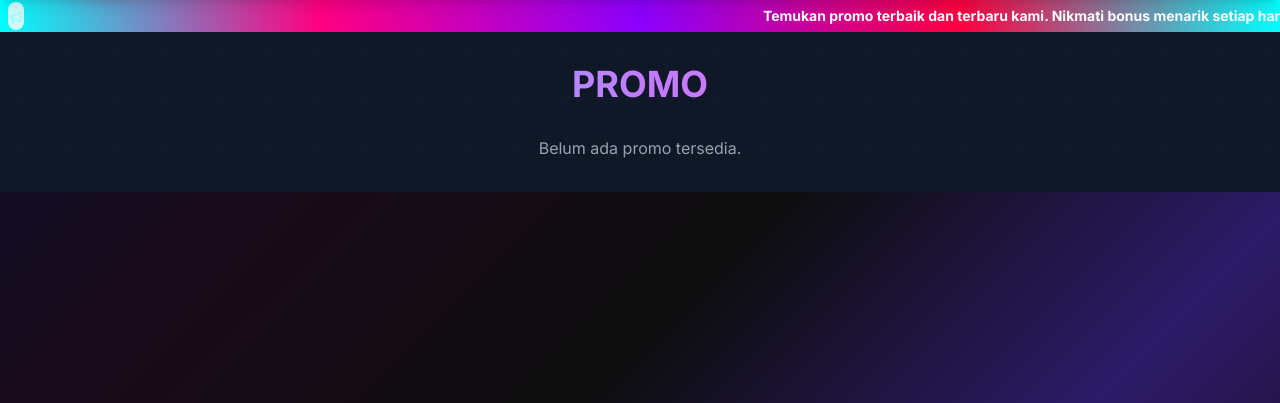
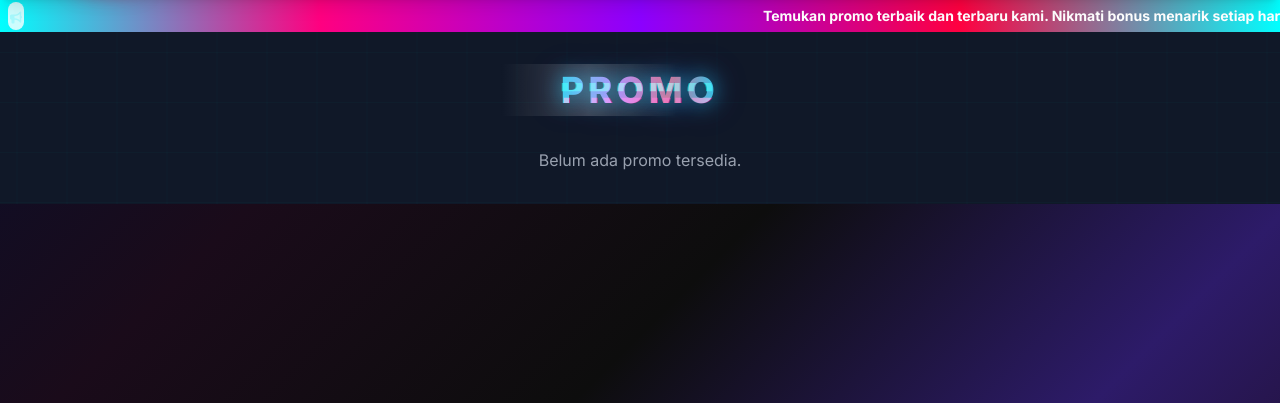
Before and after one commit to ayshrmdn/laravel, a Laravel app: page /promo in a window 1280 px wide. Shown: the part 64-467 px from the top of the page. Run offline with Laravel 12, Linux system fonts and the light colour scheme; data comes from the database, SQL or seed files in the repository; data that the repository does not hold is empty; style sheets or scripts are compiled from the project's sources.

Commit message:
feat(promo): tambahkan heading cyberpunk animasi (gradient shimmer + glitch + scanline) untuk teks PROMO

```diff
--- a/resources/views/promo/index.blade.php
+++ b/resources/views/promo/index.blade.php
@@ -38,7 +38,10 @@
 
     <div class="relative z-10 max-w-6xl mx-auto px-4 py-8">
         <div class="text-center mb-8">
-            <h1 class="text-3xl md:text-4xl font-bold text-transparent bg-clip-text bg-gradient-to-r from-cyan-400 via-purple-400 to-pink-400 mb-2">PROMO</h1>
+            <div class="inline-block relative promo-title-wrap">
+                <h1 class="promo-heading text-3xl md:text-4xl" data-text="PROMO">PROMO</h1>
+                <div class="promo-scanline"></div>
+            </div>
             <div class="cyber-stats-underline"></div>
         </div>
 
@@ -79,7 +82,7 @@
     @keyframes smoothMarquee { 0% { transform: translateX(100%);} 100% { transform: translateX(-100%);} }
     .animate-smooth-marquee { animation: smoothMarquee 30s linear infinite; }
     @media (max-width: 640px) { .animate-smooth-marquee { animation: smoothMarquee 35s linear infinite; } }
-    @keyframes gridMove { 0% { background-position: 0 0; } 100% { background-position: 50px 50px; } }
+    @keyframes gridMove { 0% { background-position: 0 0; } 100% { background-position: 50px 50%; } }
 
     /* Full-width image on mobile (no crop) */
     .promo-image { width: 100%; height: auto; object-fit: contain; max-height: 70vh; background: rgba(0,0,0,0.2); }
@@ -87,7 +90,48 @@
         .promo-image { height: 14rem; object-fit: cover; }
     }
 
-    /* Modern neon title */
+    /* Cyberpunk animated heading */
+    .promo-title-wrap { position: relative; padding: 6px 10px; }
+    .promo-heading {
+        position: relative;
+        font-weight: 900;
+        letter-spacing: 0.12em;
+        text-transform: uppercase;
+        background: linear-gradient(90deg, #22D3EE, #C084FC, #FB7185, #22D3EE);
+        -webkit-background-clip: text; background-clip: text; color: transparent;
+        animation: promoGradient 6s linear infinite;
+        text-shadow: 0 0 20px rgba(34,211,238,.45), 0 0 35px rgba(139,0,255,.35);
+        filter: drop-shadow(0 0 10px rgba(0,255,255,.25));
+    }
+    .promo-heading::before,
+    .promo-heading::after {
+        content: attr(data-text);
+        position: absolute; inset: 0; pointer-events: none;
+        mix-blend-mode: screen; opacity: .6;
+        text-shadow: none; color: #00FFFF;
+    }
+    .promo-heading::before { transform: translateX(-1px); color: #00FFFF; animation: glitchShift 2.8s steps(8,end) infinite; }
+    .promo-heading::after  { transform: translateX(1px);  color: #FF0080; animation: glitchShift 2.8s steps(6,end) infinite reverse; }
+
+    @keyframes promoGradient { 0% { background-position: 200% 0; } 100% { background-position: 0 0; } }
+    @keyframes glitchShift {
+        0% { clip-path: inset(0 0 82% 0); }
+        20% { clip-path: inset(10% 0 68% 0); }
+        40% { clip-path: inset(40% 0 40% 0); }
+        60% { clip-path: inset(65% 0 15% 0); }
+        80% { clip-path: inset(90% 0 0 0); }
+        100% { clip-path: inset(0 0 82% 0); }
+    }
+
+    .promo-scanline {
+        position: absolute; inset: 0; pointer-events: none;
+        background: linear-gradient(90deg, transparent, rgba(255,255,255,.18), transparent);
+        transform: translateX(-100%);
+        animation: scanMove 2.8s linear infinite;
+    }
+    @keyframes scanMove { 0% { transform: translateX(-100%);} 100% { transform: translateX(100%);} }
+
+    /* Card title under image */
     .promo-title {
         font-weight: 800;
         letter-spacing: 0.06em;
@@ -120,12 +164,8 @@
         -webkit-box-orient: vertical;
         overflow: hidden;
     }
-    .promo-desc.clamped {
-        -webkit-line-clamp: 2; /* show two lines */
-    }
-    .promo-desc.expanded {
-        display: block; /* auto height */
-    }
+    .promo-desc.clamped { -webkit-line-clamp: 2; }
+    .promo-desc.expanded { display: block; }
 </style>
 <script>
     document.addEventListener('DOMContentLoaded', function() {
@@ -143,12 +183,9 @@
         document.querySelectorAll('.promo-desc').forEach(function(p){
             const btn = p.closest('.p-4').querySelector('.read-more-btn');
             if (!btn) return;
-            // Measure if clamped: compare scrollHeight vs offsetHeight
             requestAnimationFrame(() => {
-                const isOverflowing = p.scrollHeight > p.offsetHeight + 2; // allow small rounding
-                if (isOverflowing) {
-                    btn.style.display = 'inline-block';
-                }
+                const isOverflowing = p.scrollHeight > p.offsetHeight + 2;
+                if (isOverflowing) { btn.style.display = 'inline-block'; }
             });
         });
 
@@ -167,7 +204,7 @@
                     paragraph.classList.remove('expanded');
                     paragraph.classList.add('clamped');
                     const full = paragraph.getAttribute('data-full-text') || '';
-                    paragraph.textContent = full; // white-space: pre-line with clamp handles truncation visually
+                    paragraph.textContent = full;
                     this.textContent = 'Selengkapnya';
                     this.setAttribute('data-state', 'collapsed');
                 }
```
